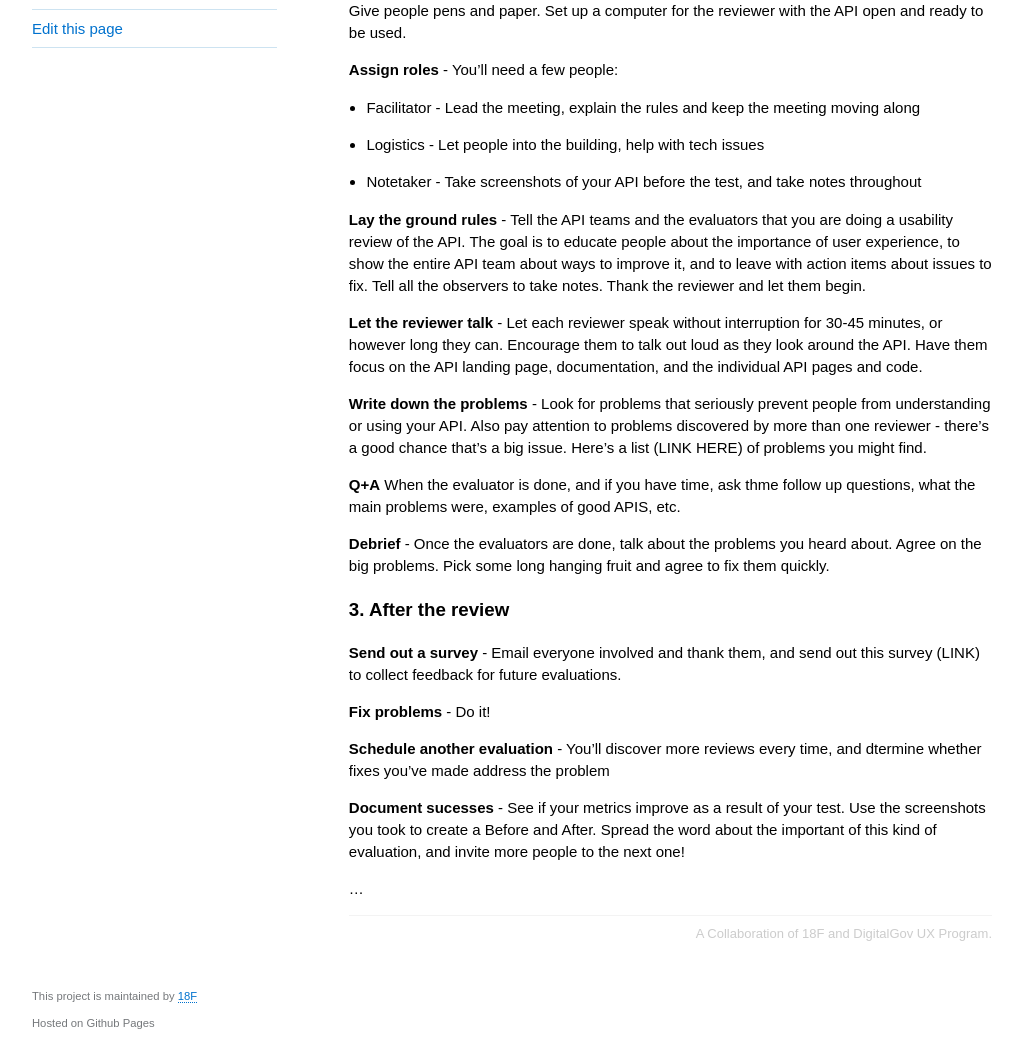
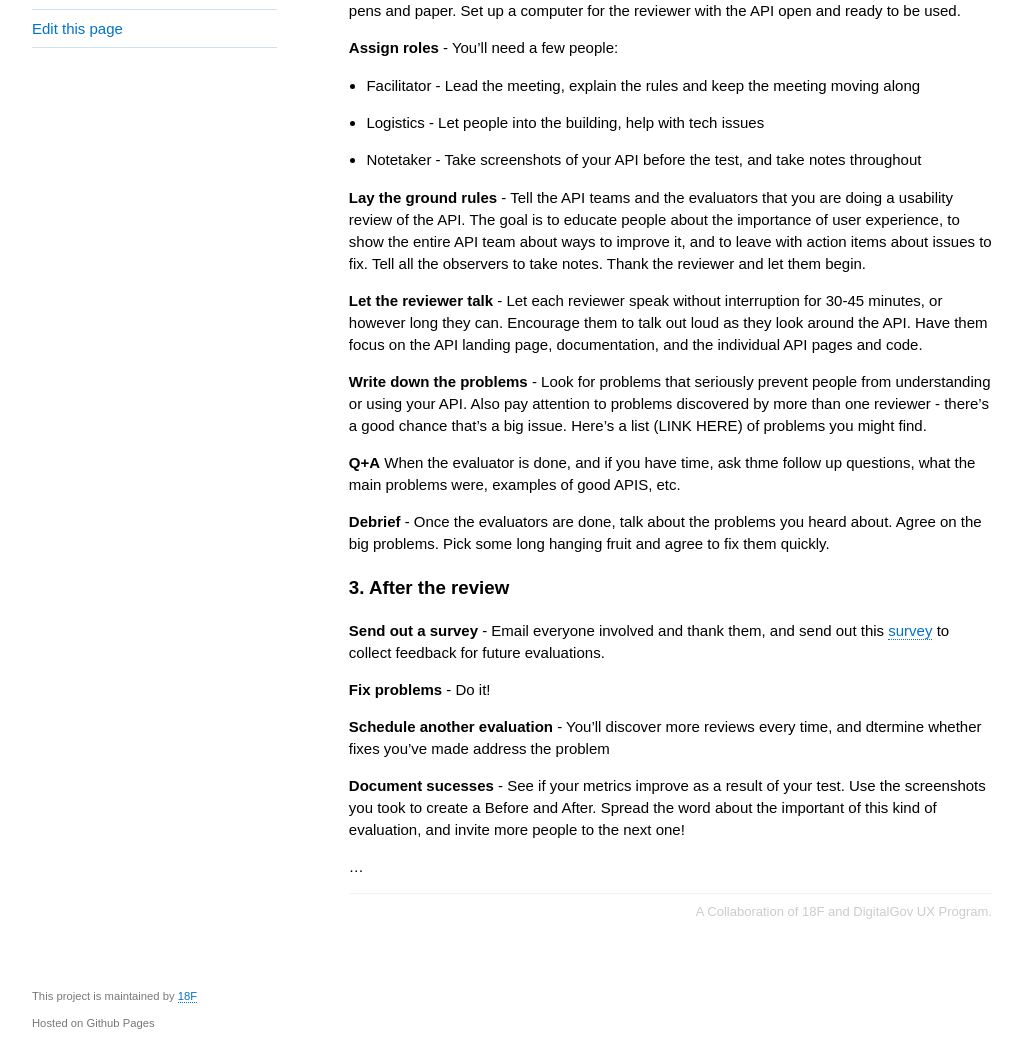
Before and after one commit to 18F/API-Usability-Testing, a Jekyll site: the page built from pages/guide.md, in a window 1280 px wide and 1400 px high, scrolled down 561 px. Shown: the part 337-1400 px from the top of the window, without its empty margins (128-1150 px from the left). Built offline with Jekyll 4.4.1, drawn with Linux system fonts in a browser that asks for light colours; after the commit the page ends 1939 px from its top, so only the background shows below that; some of the changed text lies outside the part shown.

Commit message:
Update guide.md

```diff
--- a/pages/guide.md
+++ b/pages/guide.md
@@ -41,7 +41,7 @@
 
 ### 3. After the review
 
-**Send out a survey** - Email everyone involved and thank them, and send out this survey (LINK) to collect feedback for future evaluations.
+**Send out a survey** - Email everyone involved and thank them, and send out this [survey](http://18f.github.io/API-Usability-Testing/pages/survey.html) to collect feedback for future evaluations.
 
 **Fix problems** - Do it!
 
```
Also changed, not shown: other parts of pages/guide.md (+1 -1 lines).
